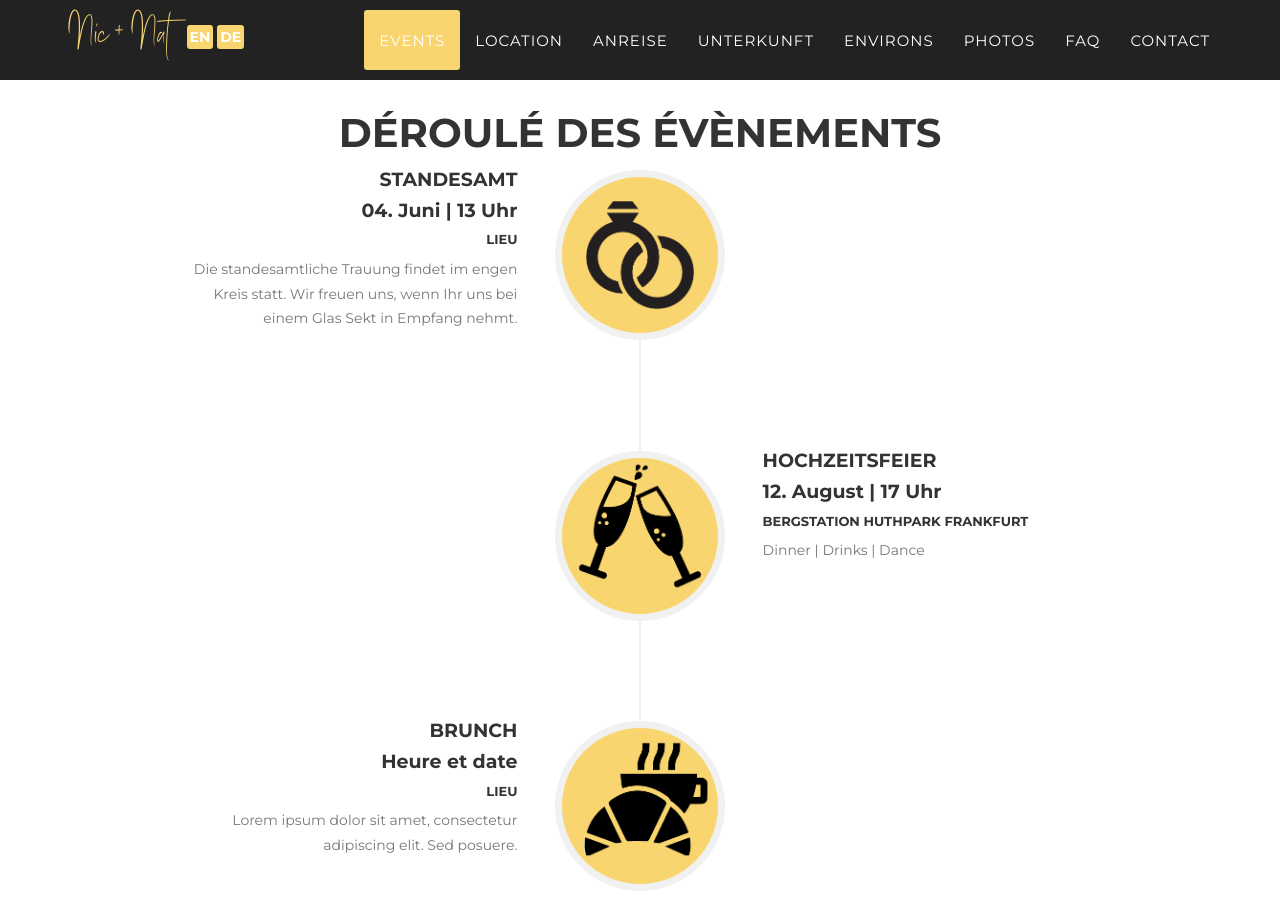
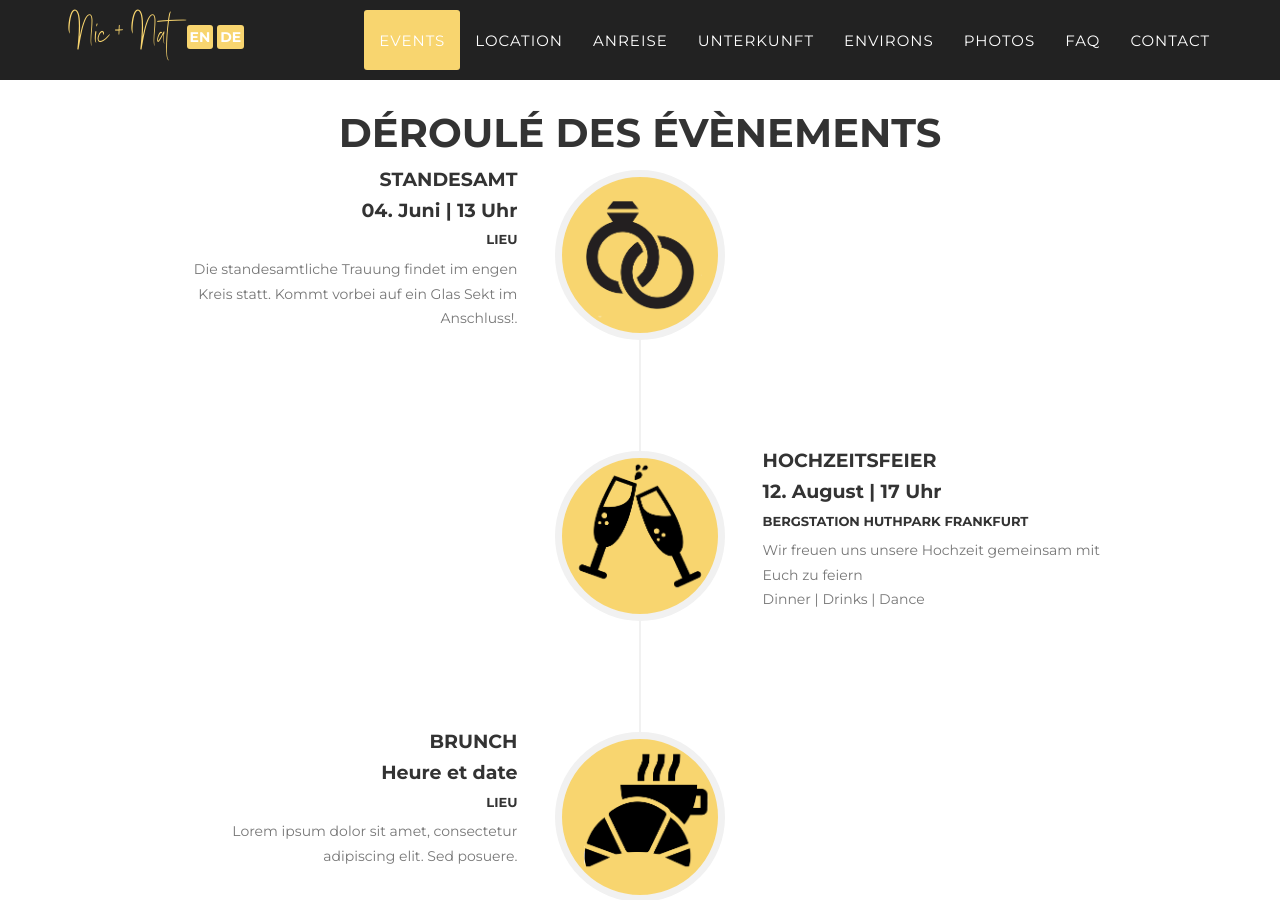
Before and after one commit to nic-nat/wedding, a Jekyll site: the page built from _fr_pages/index.html, in a window 1280 px wide and 900 px high, scrolled down 882 px. Built offline with Jekyll 4.4.1, drawn with Linux system fonts in a browser that asks for light colours; some web fonts are replaced.

Commit message:
Update events.html

```diff
--- a/_includes/fr_data/events.html
+++ b/_includes/fr_data/events.html
@@ -20,7 +20,7 @@
                                 <h6>Lieu</h6>
                             </div>
                             <div class="timeline-body">
-                                <p class="text-muted">Die standesamtliche Trauung findet im engen Kreis statt. Wir freuen uns, wenn Ihr uns bei einem Glas Sekt in Empfang nehmt.</p>
+                                <p class="text-muted">Die standesamtliche Trauung findet im engen Kreis statt. Kommt vorbei auf ein Glas Sekt im Anschluss!.</p>
                             </div>
                         </div>
                     </li>
@@ -35,7 +35,7 @@
                                 <h6>Bergstation Huthpark Frankfurt</h6>
                             </div>
                             <div class="timeline-body">
-                                <p class="text-muted">Dinner | Drinks | Dance</p>
+                                <p class="text-muted">Wir freuen uns unsere Hochzeit gemeinsam mit Euch zu feiern<br>Dinner | Drinks | Dance</p>
                             </div>
                         </div>
                     </li>
```
